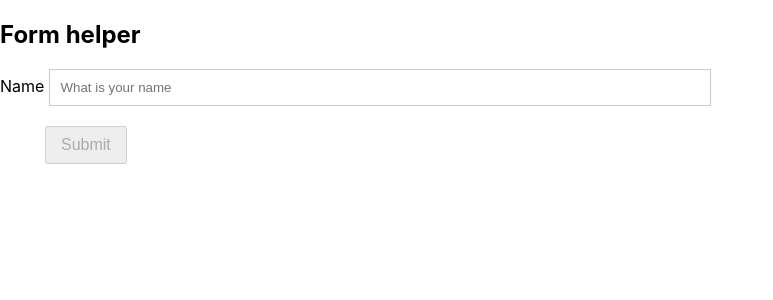
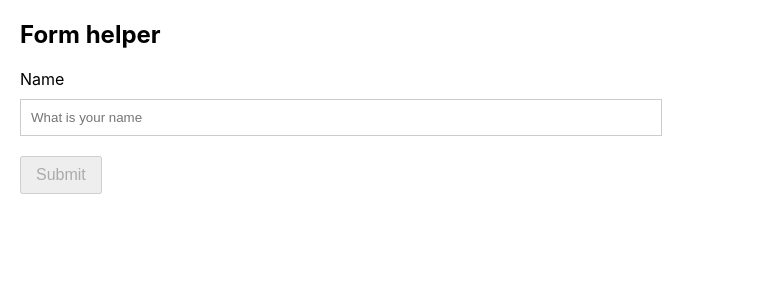
Before and after one commit to nirajrajgor/react-form-helper, a React (Create React App) app: page / in a window 1280 px wide. Shown: the top 300 px of the page, without its empty margins (0-773 px from the left). Built offline with nearby package versions, Linux system fonts and the light colour scheme.

Commit message:
Styling added for label and error text.

```diff
--- a/src/App.css
+++ b/src/App.css
@@ -1,3 +1,7 @@
+.App {
+	margin: 20px;
+}
+
 .form-control {
 	width: 50%;
 	border: 1px solid #ccc;
@@ -8,12 +12,14 @@
 	border: 1px solid red;
 }
 
-label {
-	margin-right: 5px;
+.form-group label,
+.form-group .info-text {
+	display: block;
+	margin-bottom: 10px;
 }
 
 .btn-submit {
-	margin: 20px 45px;
+	margin: 20px 0;
 	padding: 8px 14px;
 	font-size: 16px;
 }
```
